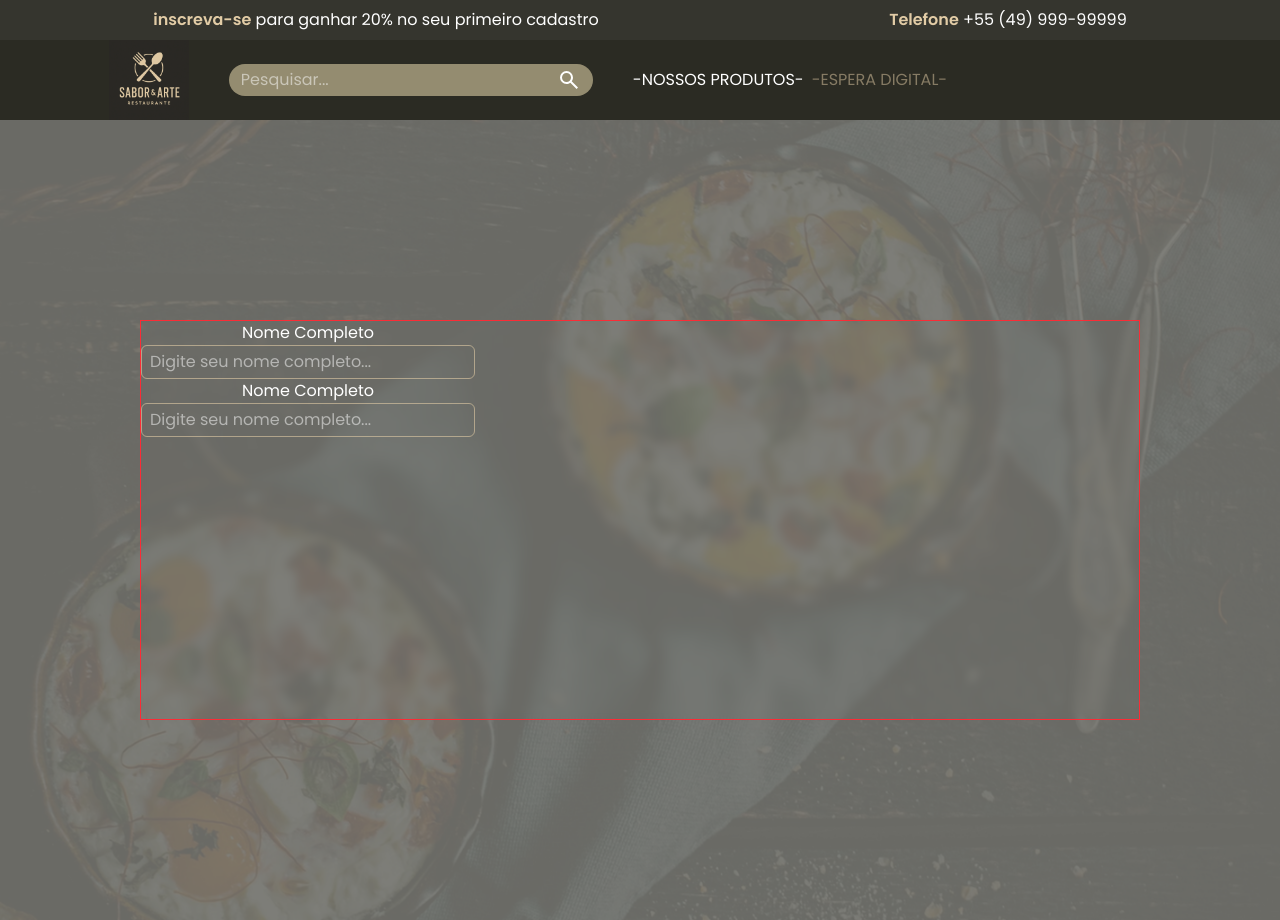
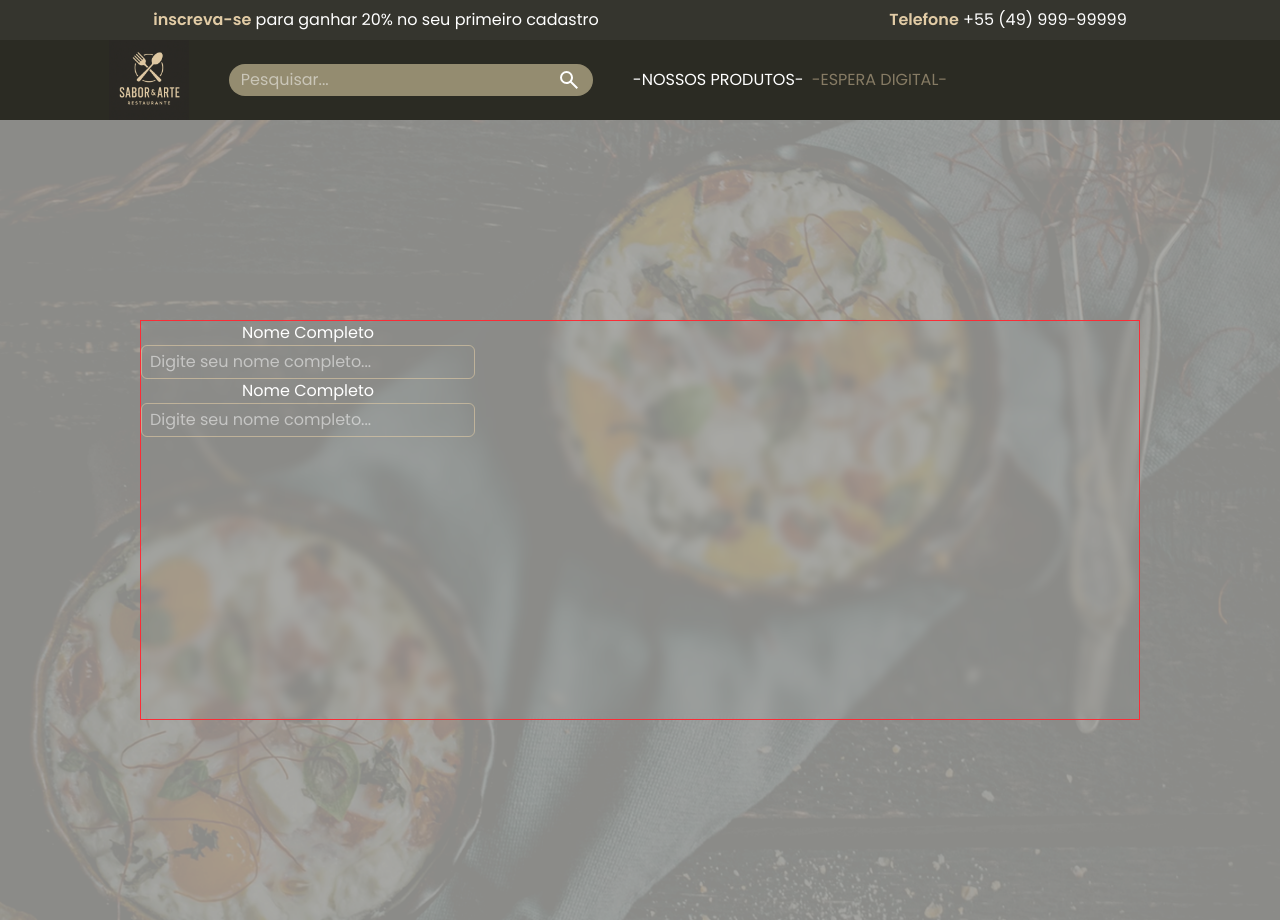
Before and after one commit to Kmeliuskas/app_menu_reserva, a Next.js app in the folder app_menu_reserva/: page /site_online/pg_espera_digital in a window 1280 px wide. Built offline with nearby package versions, Linux system fonts and the light colour scheme; some icons are missing.

Commit message:
Alterado background para absolute inset-0 bg-[#2a2a22]/40

```diff
--- a/app_menu_reserva/src/app/site_online/pg_espera_digital/page.tsx
+++ b/app_menu_reserva/src/app/site_online/pg_espera_digital/page.tsx
@@ -7,7 +7,7 @@ export default function PaginaEsperaDigital() {
             {/* Cabeçalho padrão para as páginas do site online */}
             <Header />
             <CorpoPagina className="relative bg-[url(/imagens/cafe_manha_escuro_1.png)] min-h-screen flex justify-center items-center bg-no-repeat bg-cover bg-top">
-                <div className="absolute inset-0 bg-[#2a2a22]/60 z-0"></div> {/* Overlay com #2a2a22 */}
+                <div className="absolute inset-0 bg-[#2a2a22]/40 z-0"></div> {/* Overlay com #2a2a22 */}
                 <div className="backdrop-blur-xs text-center border border-red-500 w-100 md:w-250 h-100 flex borde">
                    <form className="flex flex-col">
                    <label className="text-white">Nome Completo</label>
```
